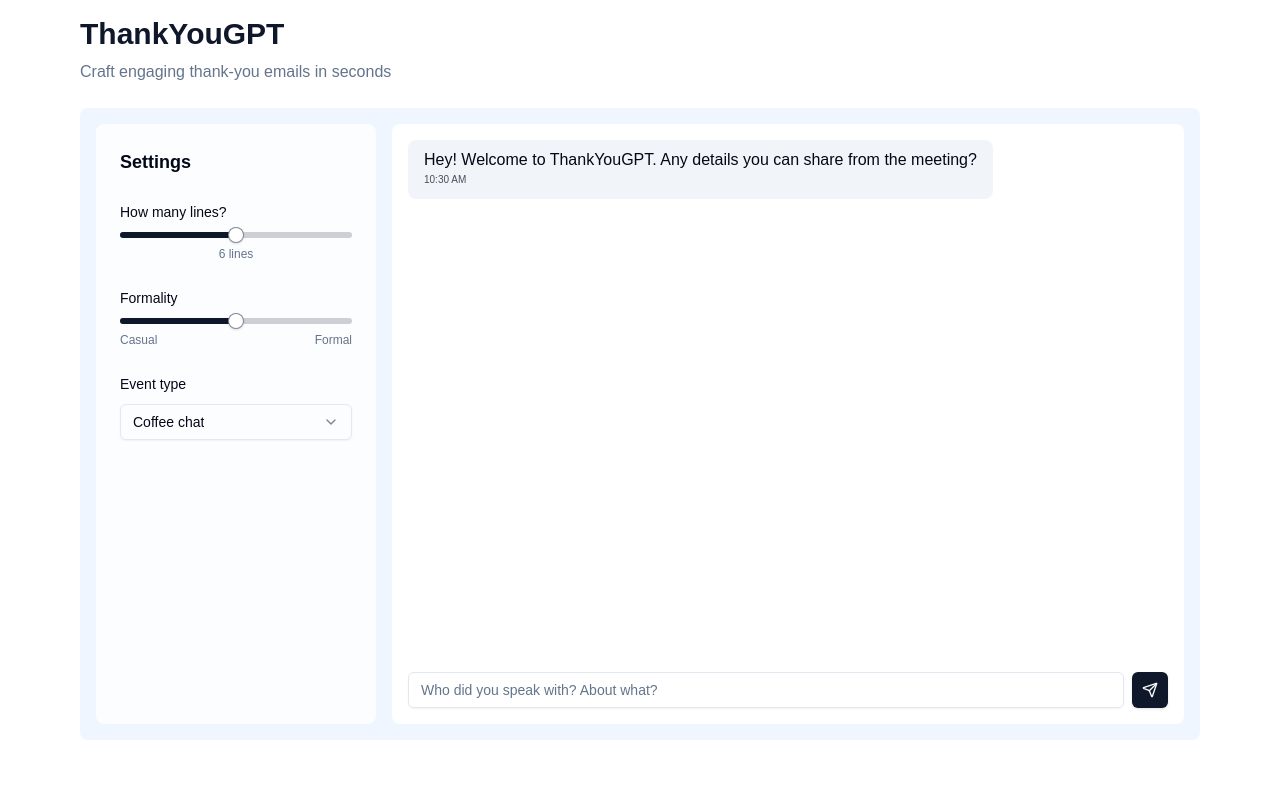
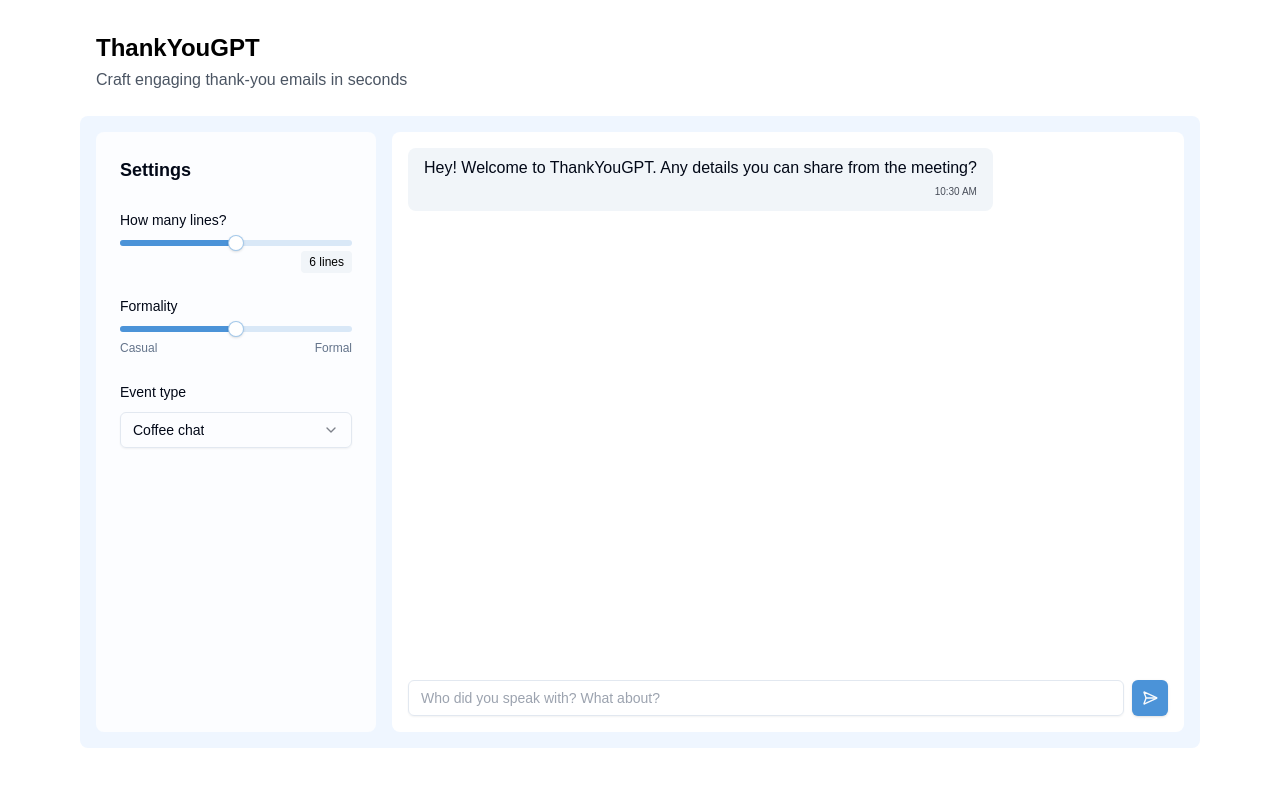
Before and after one commit to itayzit/thankyougpt, a Next.js app: page / in a window 1280 px wide. Shown: the top 786 px of the page. Built offline with nearby package versions, Linux system fonts and the light colour scheme.

Commit message:
Improve design accroding to revital's feedback. refactor some things to constants.ts. Run prettier

```diff
--- a/app/api/chat/route.ts
+++ b/app/api/chat/route.ts
@@ -1,40 +1,23 @@
-import { openai } from '@ai-sdk/openai';
-import { streamText } from 'ai'
-
-
-const eventTypeToPrompt: Record<string, string> = {
-  "Coffee chat": "a coffee chat",
-  "EIS": "an employer information session",
-  "Other": "recruiting events"
-}
-
-const formalityLevels: Record<number, string> = {
-  1: "very casual",
-  2: "casual",
-  3: "formal yet engaging",
-  4: "formal",
-  5: "very formal"
-}
+import { openai } from "@ai-sdk/openai";
+import { streamText } from "ai";
+import { eventTypeToPrompt, formalityLevels } from "@/app/constants";
 
 const systemPromptTemplate =
-    "This GPT acts as MBA student at a top business school, writing thank-you emails after meeting professionals at {eventType}. Its role is to draft professional and intriguing thank-you emails based on notes provided from networking conversations.\n" +
-    "The GPT should tailor each response to reflect the unique points of the conversation, express gratitude, and reinforce interest in the company or industry. It will always keep a {formality} tone, reflecting both ambition and genuine appreciation. If there's anything in common between the sender and the receiver, mention it.\n" +
-    "All thank-you emails should be short - only {lines} lines. Only If relevant, this GPT should ask a question like \"What do you think I can do at school to be better at X\". It should mention the person's name in the beginning of the email (as in \"My name is [Your Name]\"). This GPT is short and concise, and sounds natural for a native English speaker."
+  "This GPT acts as MBA student at a top business school, writing thank-you emails after meeting professionals at {eventType}. Its role is to draft professional and intriguing thank-you emails based on notes provided from networking conversations.\n" +
+  "The GPT should tailor each response to reflect the unique points of the conversation, express gratitude, and reinforce interest in the company or industry. It will always keep a {formality} tone, reflecting both ambition and genuine appreciation. If there's anything in common between the sender and the receiver, mention it.\n" +
+  'All thank-you emails should be short - only {lines} lines. Only If relevant, this GPT should ask a question like "What do you think I can do at school to be better at X". It should mention the person\'s name in the beginning of the email (as in "My name is [Your Name]"). This GPT is short and concise, and sounds natural for a native English speaker.';
 
 export async function POST(req: Request) {
-  const { messages, lines, formality, eventType } = await req.json()
-  console.log("blablabla")
+  const { messages, lines, formality, eventType } = await req.json();
+  console.log("blablabla");
   const systemPrompt = systemPromptTemplate
     .replace("{lines}", lines.toString())
     .replace("{eventType}", eventTypeToPrompt[eventType])
-    .replace("{formality}", formalityLevels[formality])
-  console.log(systemPrompt)
+    .replace("{formality}", formalityLevels[formality]);
+  console.log(systemPrompt);
   const result = streamText({
-    model: openai('gpt-4'),
-    messages: [
-      { role: 'system', content: systemPrompt },
-      ...messages
-    ]
-  })
-  return result.toDataStreamResponse()
+    model: openai("gpt-4"),
+    messages: [{ role: "system", content: systemPrompt }, ...messages],
+  });
+  return result.toDataStreamResponse();
 }
--- /dev/null
+++ b/app/constants.ts
@@ -0,0 +1,13 @@
+export const eventTypeToPrompt: Record<string, string> = {
+  "Coffee chat": "a coffee chat",
+  EIS: "an employer information session",
+  "Job interview": "a job interview",
+  Other: "recruiting events",
+};
+export const formalityLevels: Record<number, string> = {
+  1: "very casual",
+  2: "casual",
+  3: "formal yet engaging",
+  4: "formal",
+  5: "very formal",
+};
--- a/app/layout.tsx
+++ b/app/layout.tsx
@@ -14,7 +14,7 @@ const geistMono = Geist_Mono({
 
 export const metadata: Metadata = {
   title: "Thank You GPT",
-  description: "Craft engaging thank-you emails in seconds"
+  description: "Craft engaging thank-you emails in seconds",
 };
 
 export default function RootLayout({
--- a/app/page.tsx
+++ b/app/page.tsx
@@ -1,55 +1,57 @@
-'use client'
+"use client";
 
-import * as React from 'react'
-import { useChat } from 'ai/react'
-import { useEffect, useRef } from 'react'
-import { Button } from '@/components/ui/button'
-import { Input } from '@/components/ui/input'
-import { Slider } from '@/components/ui/slider'
+import * as React from "react";
+import { useChat } from "ai/react";
+import { useEffect, useRef } from "react";
+import { Button } from "@/components/ui/button";
+import { Input } from "@/components/ui/input";
+import { Slider } from "@/components/ui/slider";
 import {
   Select,
   SelectContent,
   SelectItem,
   SelectTrigger,
   SelectValue,
-} from '@/components/ui/select'
-import { Send } from 'lucide-react'
+} from "@/components/ui/select";
+import { SendHorizontal } from "lucide-react";
+import { eventTypeToPrompt, formalityLevels } from "./constants";
 
 export default function ThankYouGPT() {
-  const [lines, setLines] = React.useState(6)
-  const [formality, setFormality] = React.useState(3)
-  const [eventType, setEventType] = React.useState('Coffee chat')
-  const messagesEndRef = useRef<HTMLDivElement>(null)
+  const [lines, setLines] = React.useState(6);
+  const [formality, setFormality] = React.useState(3);
+  const [eventType, setEventType] = React.useState("Coffee chat");
+  const messagesEndRef = useRef<HTMLDivElement>(null);
   const [previousMessagesLength, setPreviousMessagesLength] = React.useState(0);
 
-
-
   const { messages, input, handleInputChange, handleSubmit } = useChat({
-    api: '/api/chat',
+    api: "/api/chat",
     body: {
       lines,
       formality,
-      eventType
+      eventType,
     },
     initialMessages: [
       {
-        id: '1',
-        role: 'assistant',
-        content: 'Hey! Welcome to ThankYouGPT. Any details you can share from the meeting?'
-      }
-    ]
-  })
+        id: "1",
+        role: "assistant",
+        content:
+          "Hey! Welcome to ThankYouGPT. Any details you can share from the meeting?",
+      },
+    ],
+  });
   useEffect(() => {
     if (messages.length > previousMessagesLength) {
-      messagesEndRef.current?.scrollIntoView({behavior: "smooth"})
+      messagesEndRef.current?.scrollIntoView({ behavior: "smooth" });
     }
-    setPreviousMessagesLength(messages.length)
-  }, [previousMessagesLength, messages])
+    setPreviousMessagesLength(messages.length);
+  }, [previousMessagesLength, messages]);
   return (
     <div className="container mx-auto p-4 max-w-6xl">
-      <div className="text-left mb-6">
-        <h1 className="text-3xl font-bold text-primary mb-2">ThankYouGPT</h1>
-        <p className="text-muted-foreground">Craft engaging thank-you emails in seconds</p>
+      <div className="text-left mb-6 pl-4 pt-4">
+        <h1 className="text-2xl font-bold text-black mb-1"> ThankYouGPT</h1>
+        <p className="text-gray-600">
+          Craft engaging thank-you emails in seconds
+        </p>
       </div>
 
       <div className="grid md:grid-cols-[280px_1fr] gap-4 bg-blue-50 rounded-lg p-4">
@@ -65,7 +67,11 @@ export default function ThankYouGPT() {
               max={9}
               step={1}
             />
-            <div className="text-xs text-muted-foreground text-center">{lines} lines</div>
+            <div className="text-xs text-muted-foreground text-right">
+              <span className="bg-secondary text-black px-2 py-1 rounded">
+                {lines} lines
+              </span>
+            </div>
           </div>
 
           <div className="space-y-2">
@@ -90,9 +96,11 @@ export default function ThankYouGPT() {
                 <SelectValue placeholder="Select event type" />
               </SelectTrigger>
               <SelectContent>
-                <SelectItem value="Coffee chat">Coffee chat</SelectItem>
-                <SelectItem value="EIS">EIS</SelectItem>
-                <SelectItem value="Other">Other</SelectItem>
+                {Object.keys(eventTypeToPrompt).map((eventType) => (
+                  <SelectItem key={eventType} value={eventType}>
+                    {eventType}
+                  </SelectItem>
+                ))}
               </SelectContent>
             </Select>
           </div>
@@ -104,44 +112,45 @@ export default function ThankYouGPT() {
               <div
                 key={message.id}
                 className={`flex ${
-                        message.role === 'user' ? 'justify-end' : 'justify-start'
+                  message.role === "user" ? "justify-end" : "justify-start"
                 }`}
               >
                 <div
                   className={`rounded-lg px-4 py-2 max-w-[80%] ${
-                          message.role === 'user'
-                              ? 'bg-primary text-primary-foreground'
-                              : 'bg-muted'
+                    message.role === "user"
+                      ? "bg-custom_primary text-primary-muted"
+                      : "bg-muted"
                   }`}
                 >
-
-                    <div className="whitespace-pre-wrap">{message.content}</div>
-                    <div className="text-[10px] opacity-70 mb-1">
-                      {new Date().toLocaleTimeString('en-US', {
-                        hour: '2-digit',
-                        minute: '2-digit'
+                  <div className="whitespace-pre-wrap mb-1">
+                    {message.content}
+                  </div>
+                  <div className="text-[10px] opacity-70 mb-1 text-right">
+                    {new Date().toLocaleTimeString("en-US", {
+                      hour: "2-digit",
+                      minute: "2-digit",
                     })}
                   </div>
                 </div>
               </div>
             ))}
-            <div ref={messagesEndRef}/>
+            <div ref={messagesEndRef} />
           </div>
 
           <form onSubmit={handleSubmit} className="mt-4 flex gap-2">
             <Input
               value={input}
               onChange={handleInputChange}
-                placeholder="Who did you speak with? About what?"
-              className="flex-1"
+              placeholder="Who did you speak with? What about?"
+              className="flex-1 placeholder:text-s"
             />
             <Button type="submit" size="icon">
-              <Send className="h-4 w-4" />
+              <SendHorizontal className="h-4 w-4" />
               <span className="sr-only">Send</span>
             </Button>
           </form>
         </div>
       </div>
     </div>
-  )
+  );
 }
--- a/components/ui/input.tsx
+++ b/components/ui/input.tsx
@@ -8,7 +8,7 @@ const Input = React.forwardRef<HTMLInputElement, React.ComponentProps<"input">>(
       <input
         type={type}
         className={cn(
-          "flex h-9 w-full rounded-md border border-input bg-transparent px-3 py-1 text-base shadow-sm transition-colors file:border-0 file:bg-transparent file:text-sm file:font-medium file:text-foreground placeholder:text-muted-foreground focus-visible:outline-none focus-visible:ring-1 focus-visible:ring-ring disabled:cursor-not-allowed disabled:opacity-50 md:text-sm",
+          "flex h-9 w-full rounded-md border border-input bg-transparent px-3 py-1 text-base shadow-sm transition-colors file:border-0 file:bg-transparent file:text-sm file:font-medium file:text-foreground placeholder:text-muted-foreground focus-visible:outline-none focus-visible:ring-1 disabled:cursor-not-allowed disabled:opacity-50 md:text-sm",
           className
         )}
         ref={ref}
--- a/components/ui/slider.tsx
+++ b/components/ui/slider.tsx
@@ -20,7 +20,7 @@ const Slider = React.forwardRef<
     <SliderPrimitive.Track className="relative h-1.5 w-full grow overflow-hidden rounded-full bg-primary/20">
       <SliderPrimitive.Range className="absolute h-full bg-primary" />
     </SliderPrimitive.Track>
-    <SliderPrimitive.Thumb className="block h-4 w-4 rounded-full border border-primary/50 bg-background shadow transition-colors focus-visible:outline-none focus-visible:ring-1 focus-visible:ring-ring disabled:pointer-events-none disabled:opacity-50" />
+    <SliderPrimitive.Thumb className="block h-4 w-4 rounded-full border border-primary/50 bg-background shadow transition-colors focus-visible:outline-none focus-visible:ring-1 disabled:pointer-events-none disabled:opacity-50" />
   </SliderPrimitive.Root>
 ))
 Slider.displayName = SliderPrimitive.Root.displayName
--- a/tailwind.config.ts
+++ b/tailwind.config.ts
@@ -21,9 +21,10 @@ export default {
   				foreground: 'hsl(var(--popover-foreground))'
   			},
   			primary: {
-  				DEFAULT: 'hsl(var(--primary))',
+  				DEFAULT: '#4B93D8',
   				foreground: 'hsl(var(--primary-foreground))'
   			},
+			custom_primary: '#0C88FE33',
   			secondary: {
   				DEFAULT: 'hsl(var(--secondary))',
   				foreground: 'hsl(var(--secondary-foreground))'
```
Lines whose indentation alone changed are shown as unchanged.
